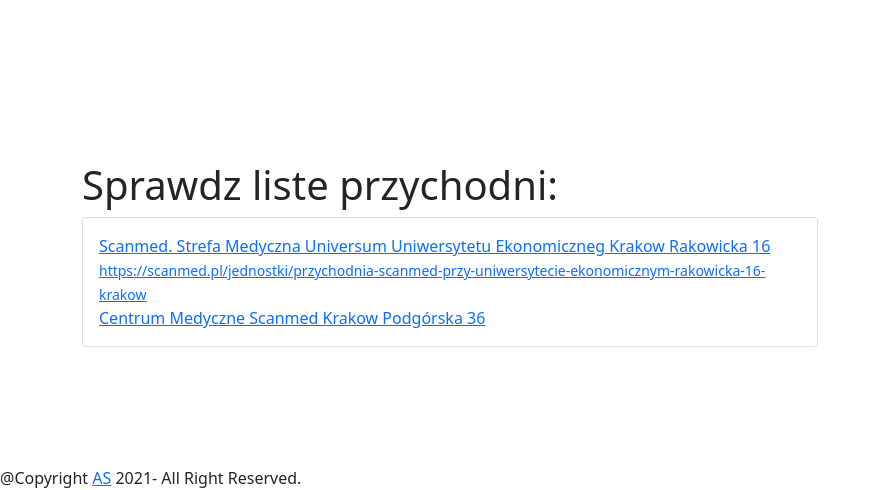
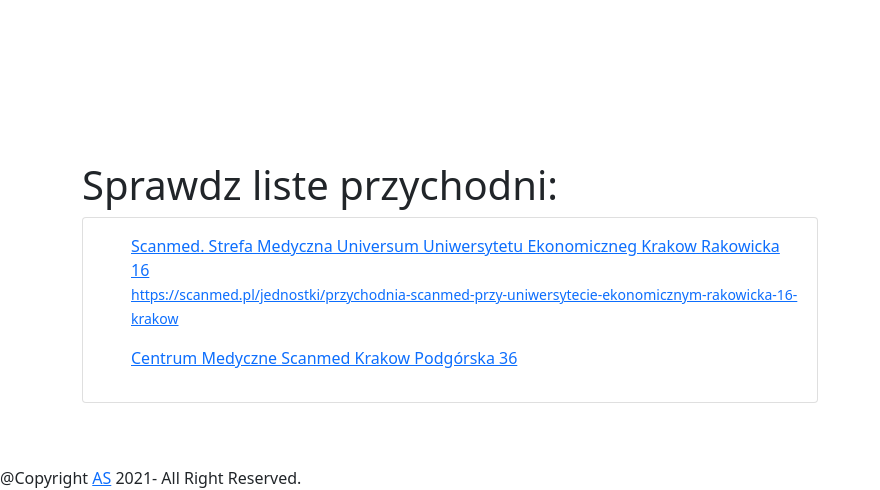
Before and after one commit to AdamSulek/Cov-19_vaccination, a Django app: page / in a window 1280 px wide. Shown: the part 310-800 px from the top of the page, without its empty margins (0-880 px from the left). Run offline with Django 3.2, Linux system fonts and the light colour scheme; data comes from the database, SQL or seed files in the repository.

Commit message:
place list with webpage href as list

```diff
--- a/account/templates/account/home.html
+++ b/account/templates/account/home.html
@@ -29,18 +29,14 @@
       <h1> Sprawdz liste przychodni: </h1>
       <div class="card card-body">
           {% for p in place %}
-              <article class="media content-section">
-                <div class="media-body">
-                  <div class="article-metadata">
-                    <a class="mr-2"> {{ p }}</a>
-                    {% if p.website %}
-                    <div>
-                       <small> <a class="mr-2" href="{{ p.website }}"> {{ p.website }} </a> </small>
-                    </div>
-                    {% endif %}
-                  </div>
+            <ul class="w3-ul">
+                <a class="mr-2"> {{ p }}</a>
+                {% if p.website %}
+                <div>
+                   <small> <a class="mr-2" href="{{ p.website }}"> {{ p.website }} </a> </small>
                 </div>
-              </article>
+                {% endif %}
+            </ul>
           {% endfor %}
       </div>
     </center>
```
